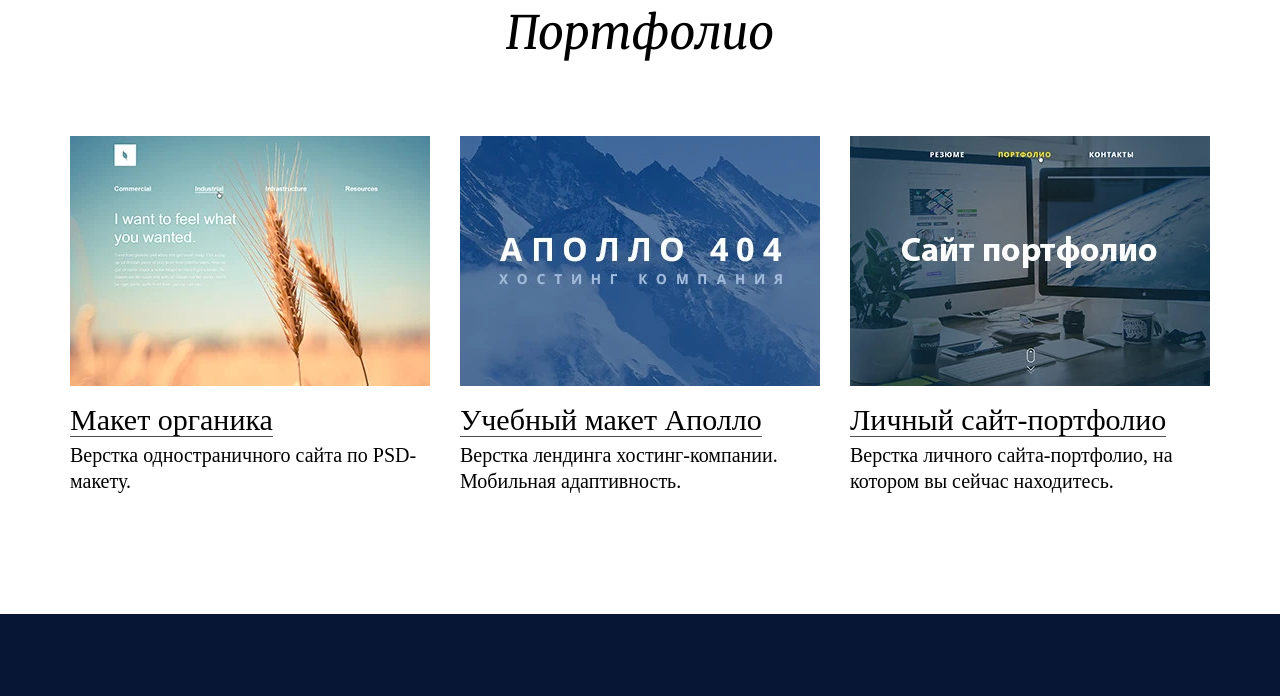
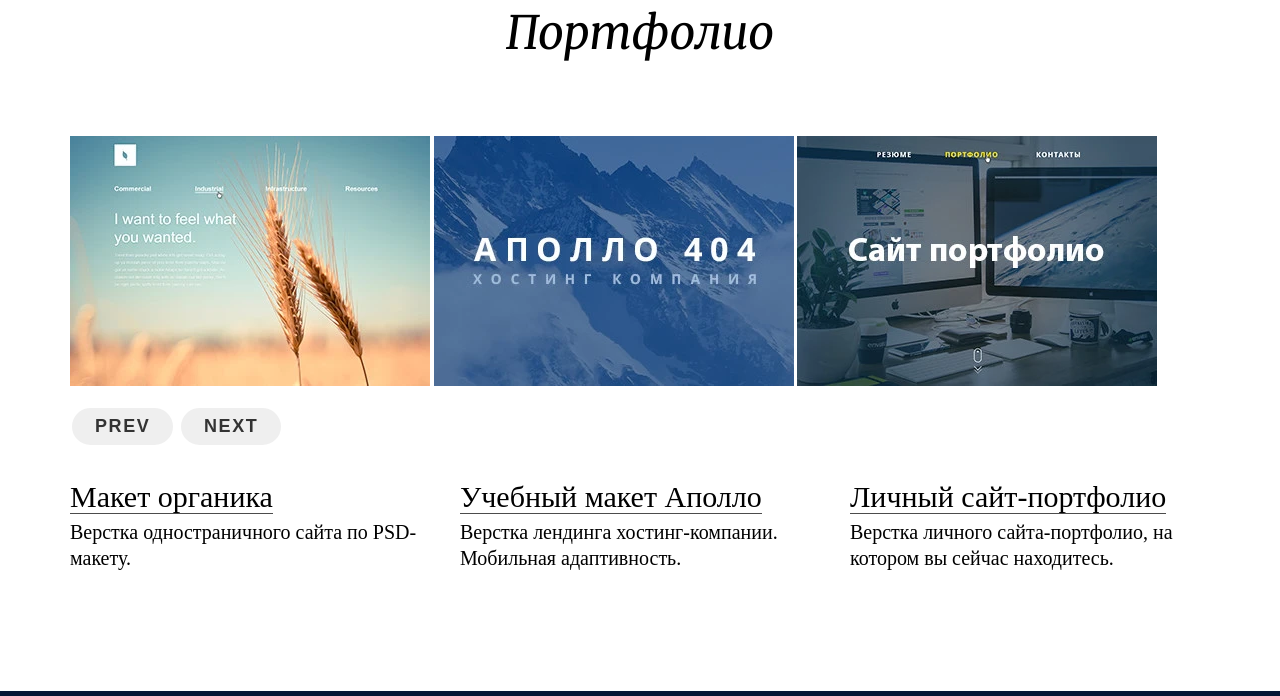
Before and after one commit to MaxTikhonov/MaxTikhonov.github.io, a plain HTML site: page index.html in a window 1280 px wide. Shown: the part 860-1556 px from the top of the page. Drawn offline with Linux system fonts and the light colour scheme; a web font is replaced by a local one.

Commit message:
added buttons and div slider

```diff
--- a/index.html
+++ b/index.html
@@ -28,12 +28,21 @@
 	<div class="container">
 		<div class="title">Портфолио
 		</div>
+      <div class="slider">
+         <div class="slider-line">
+            <img src="images/project_organica.webp" alt="project natural">
+            <img src="images/project_apollo.webp" alt="maket Apollo">
+            <img src="images/project_portfolio.webp" alt="site-portfolio">
+         </div>
+      </div>
+      <button class="button slider-prev">Prev</button>
+      <button class="button slider-next">Next</button>
 		<div class="row">
 			<!--работа в портфолио-->
 		 <div class="col-4">
 			 	<div class="port_item">
 					<div class="port_item__img">
-						<img src="images/project_organica.webp" alt="project natural">
+
 					</div>
 					<div class="port_item__title">
 						<a href="http://www.expertapex.ru/work-organica.html" target="_blank">Макет органика</a>
@@ -48,7 +57,7 @@
 		 <div class="col-4">
 			 	<div class="port_item">
 					<div class="port_item__img">
-						<img src="images/project_apollo.webp" alt="maket Apollo">
+
 					</div>
 					<div class="port_item__title">
 						<a href="https://dmitry-alexeev.github.io/portfolio------docs/subprojects/apollo/index.html" target="_blank">Учебный макет Аполло</a>
@@ -63,7 +72,7 @@
 		 <div class="col-4">
 			 	<div class="port_item">
 					<div class="port_item__img">
-						<img src="images/project_portfolio.webp" alt="site-portfolio">
+
 					</div>
 					<div class="port_item__title">
 						<a href="https://maxtikhonov.github.io/" target="_blank">Личный сайт-портфолио</a>
--- a/styles/css.css
+++ b/styles/css.css
@@ -127,6 +127,7 @@ h1,h2,h3,h4,h5,h6{font-size:inherit;font-weight:inherit;}
 	bottom: 50px;
 	left: 50%;
 }
+
 /* ...............................
 FOOTER
 .............................. */
@@ -192,6 +193,13 @@ p.footer__social-icons a:hover {
 	background-color: #fff;
 }
 /* ...............................
+SLIDER
+.............................. */
+.slider-prev, .slider-next {
+   margin-top: 20px;
+   color: #333;
+}
+/* ...............................
 MEDIA
 .............................. */
 /* При ширине экрана в 1160px и менее */
```
